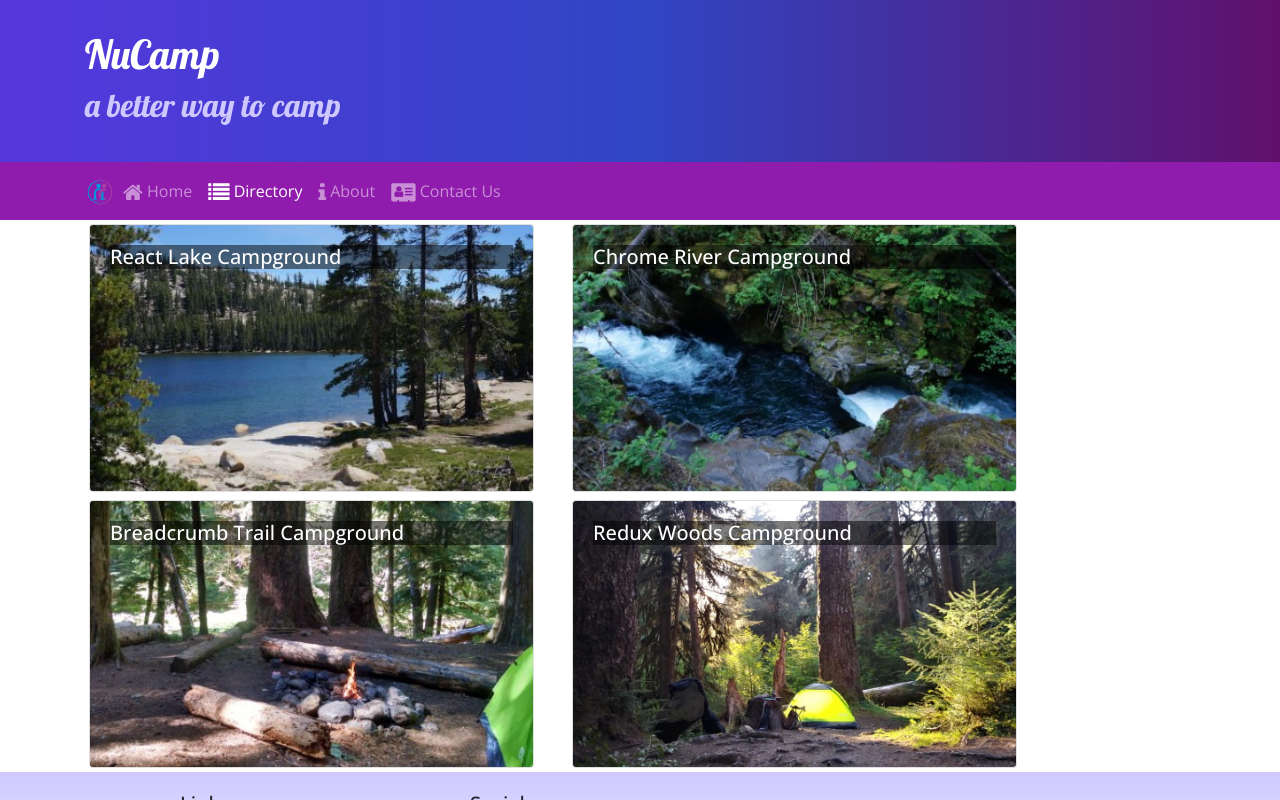
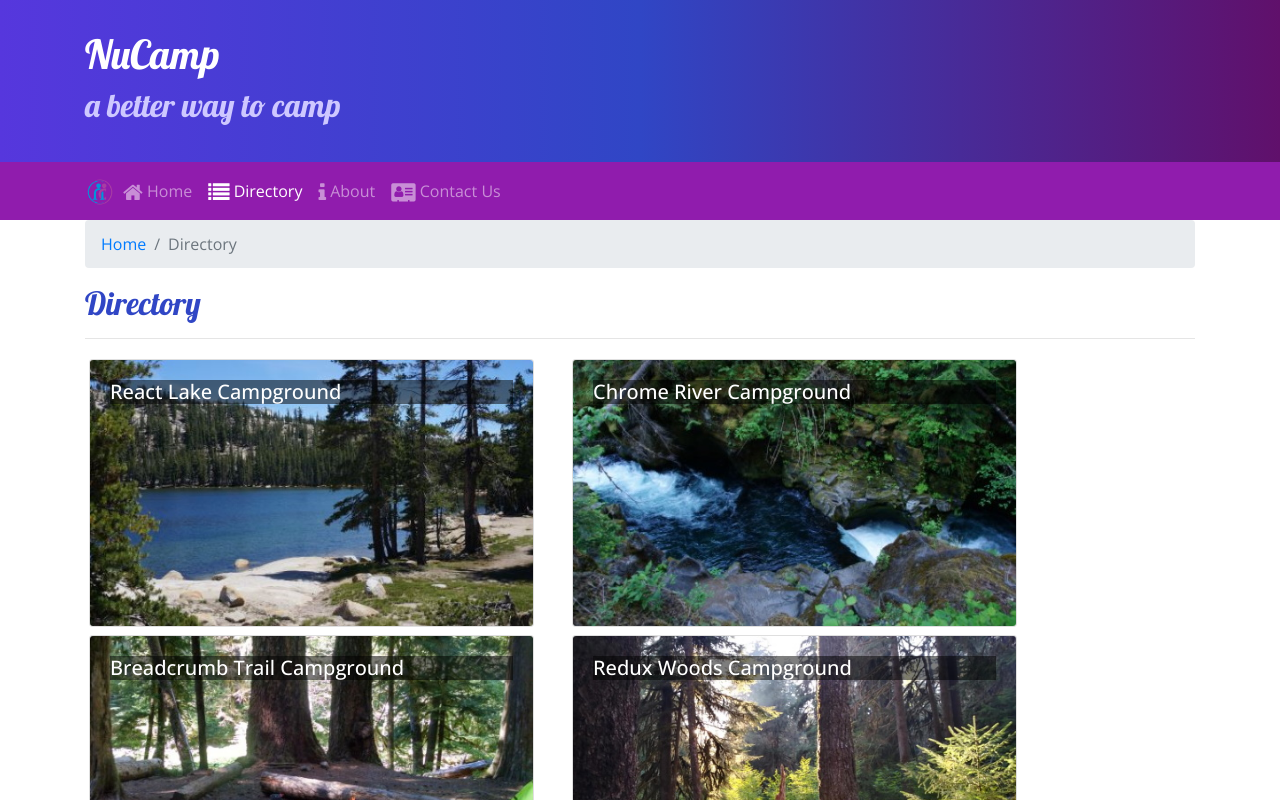
Before and after one commit to th3hungryd3v/NuCamp, a React (Create React App) app in the folder 3-React/nucampsite/: page /directory in a window 1280 px wide. Shown: the top 800 px of the page. Built offline with nearby package versions, Linux system fonts and the light colour scheme.

Commit message:
Breadcrumbs && BreadcrumbItem

```diff
--- a/3-React/nucampsite/src/components/CampsiteInfoComponent.js
+++ b/3-React/nucampsite/src/components/CampsiteInfoComponent.js
@@ -1,5 +1,6 @@
 import React from 'react';
-import { Card, CardImg, CardText, CardBody, CardTitle } from 'reactstrap';
+import { Card, CardImg, CardText, CardBody, Breadcrumb, BreadcrumbItem } from 'reactstrap';
+import { Link } from 'react-router-dom';
 
 // class CampsiteInfoComponent extends Component {
 //         constructor(props) {
@@ -13,7 +14,6 @@
             <Card className="border border-secondary">
                 <CardImg top src={campsite.image} alt={campsite.name} />
                 <CardBody>
-                    <CardTitle>{campsite.name}</CardTitle>
                     <CardText>{campsite.description}</CardText>
                 </CardBody>
             </Card>
@@ -43,10 +43,20 @@
             return(
                 <div className="container">
                     <div className="row">
-                        <RenderCampsite campsite={props.campsite} />
-                        <RenderComments comments={props.comments} />
+                        <div className="col">
+                            <Breadcrumb>
+                                <BreadcrumbItem><Link to="/directory">Directory</Link></BreadcrumbItem>
+                                <BreadcrumbItem active>{props.campsite.name}</BreadcrumbItem>
+                            </Breadcrumb>
+                            <h2>{props.campsite.name}</h2>
+                            <hr />
+                            </div>
+                        </div>
+                        <div className="row">
+                            <RenderCampsite campsite={props.campsite} />
+                            <RenderComments comments={props.comments} />
+                        </div>
                     </div>
-                </div>
             )
         }
         return <div />
--- a/3-React/nucampsite/src/components/ContactComponent.js
+++ b/3-React/nucampsite/src/components/ContactComponent.js
@@ -1,10 +1,16 @@
 import React from 'react';
+import { Breadcrumb, BreadcrumbItem } from 'reactstrap';
+import { Link } from 'react-router-dom';
 
 function Contact(props) {
     return (
         <div className="container">
             <div className="row">
                 <div className="col">
+                    <Breadcrumb>
+                        <BreadcrumbItem><Link to="/home">Home</Link></BreadcrumbItem>
+                        <BreadcrumbItem active>Contact Us</BreadcrumbItem>
+                    </Breadcrumb>
                     <h2>Contact Us</h2>
                     <hr />
                 </div>
--- a/3-React/nucampsite/src/components/DirectoryComponent.js
+++ b/3-React/nucampsite/src/components/DirectoryComponent.js
@@ -1,5 +1,5 @@
 import React from 'react';
-import { Card, CardImg, CardImgOverlay, CardTitle } from 'reactstrap';
+import { Card, CardImg, CardImgOverlay, CardTitle, Breadcrumb, BreadcrumbItem } from 'reactstrap';
 import { Link } from 'react-router-dom';
 
 function RenderDirectoryItem({campsite}) {
@@ -29,6 +29,16 @@
         return (
             <div className="container">
                 <div className="row">
+                    <div className="col">
+                        <Breadcrumb>
+                            <BreadcrumbItem><Link to="/home">Home</Link></BreadcrumbItem>
+                            <BreadcrumbItem active>Directory</BreadcrumbItem>
+                        </Breadcrumb>
+                        <h2>Directory</h2>
+                        <hr />
+                    </div>
+                </div>
+                <div className="row">
                     {directory}
                 </div>
             </div>
```
